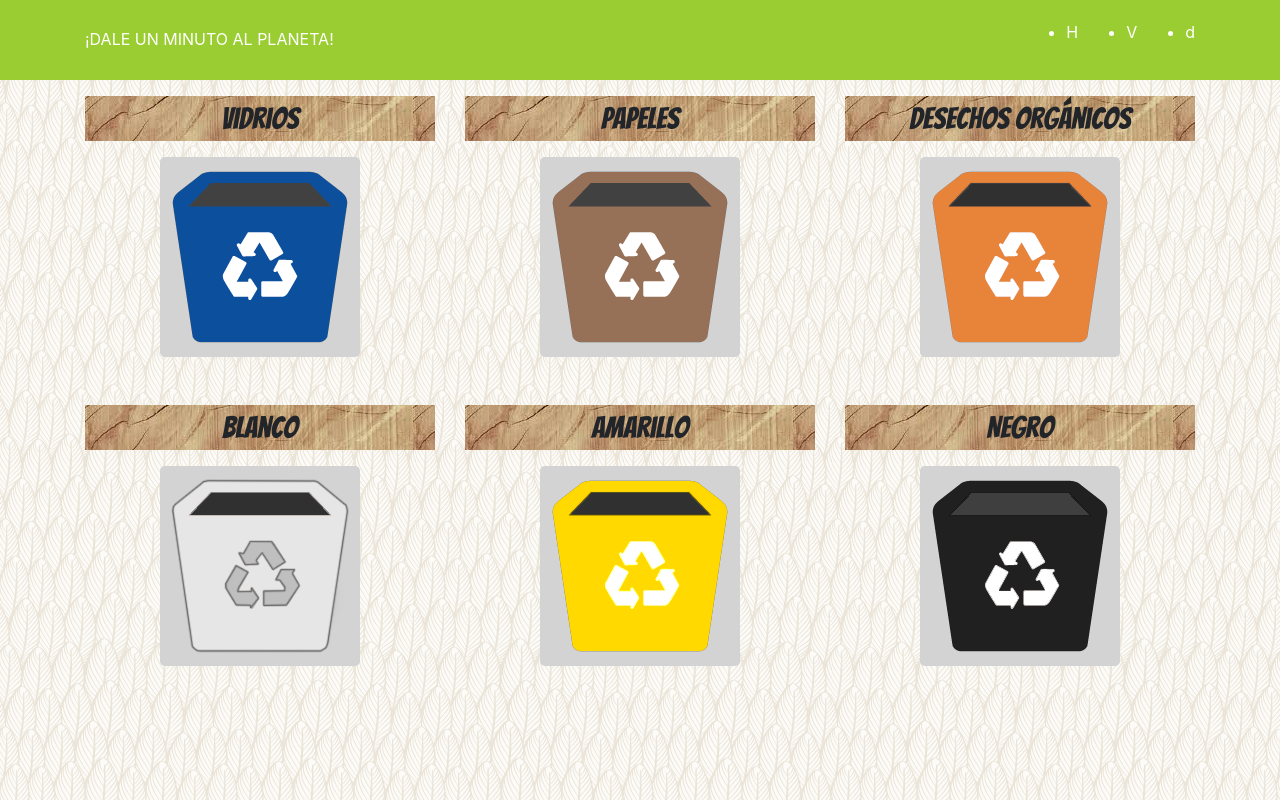
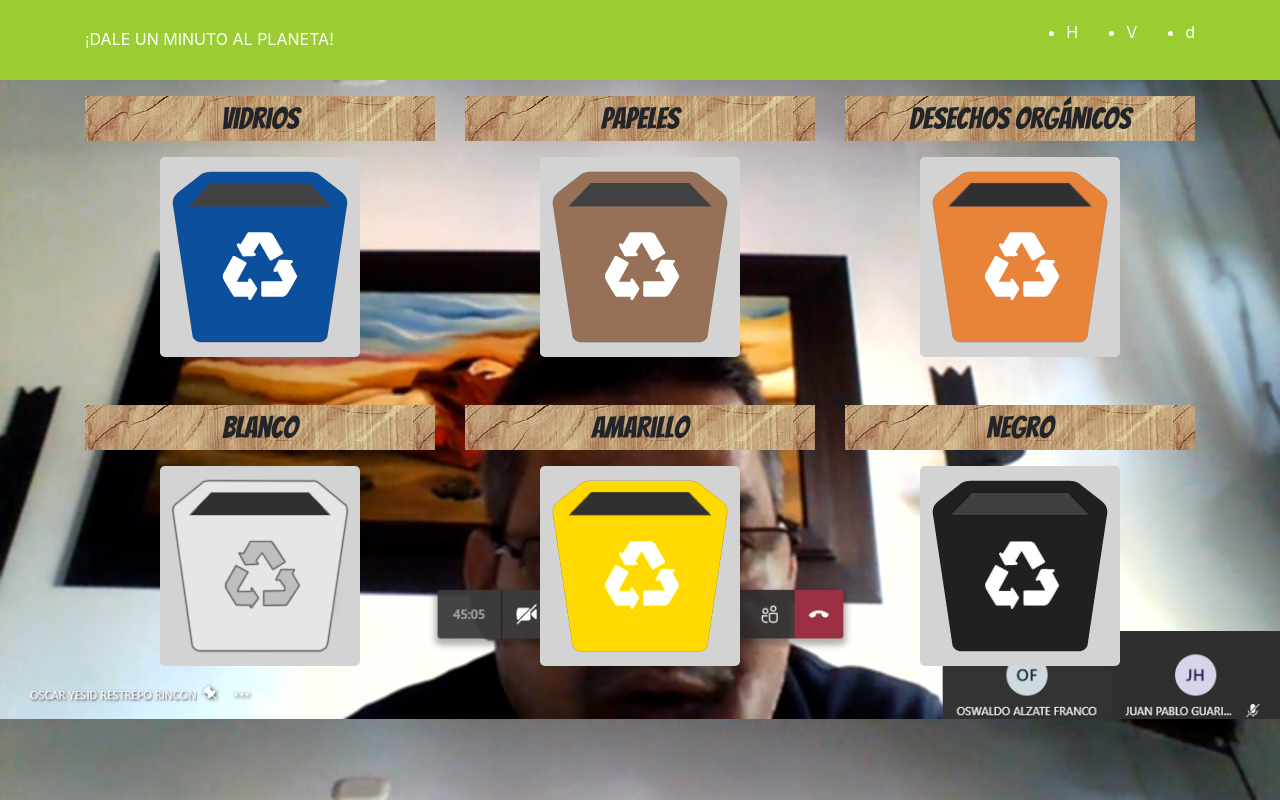
Before and after one commit to jp0617/dumap, an Angular app: page / in a window 1280 px wide. Built offline with nearby package versions, Linux system fonts and the light colour scheme.

Commit message:
cambio background

```diff
--- a/src/styles.scss
+++ b/src/styles.scss
@@ -1,3 +1,4 @@
 body{
-  background-image: url("assets/img/background.png");
+  background-image: url("assets/img/oscar.jpg");
+  background-repeat: repeat;
 }
```
Also changed, not shown: src/assets/img/oscar.jpg (added).
